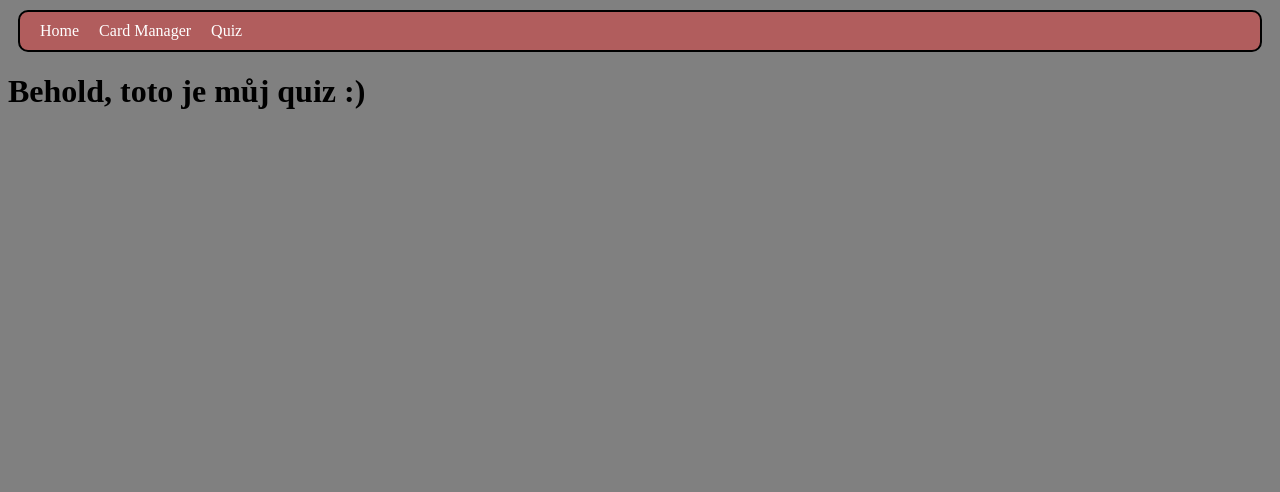
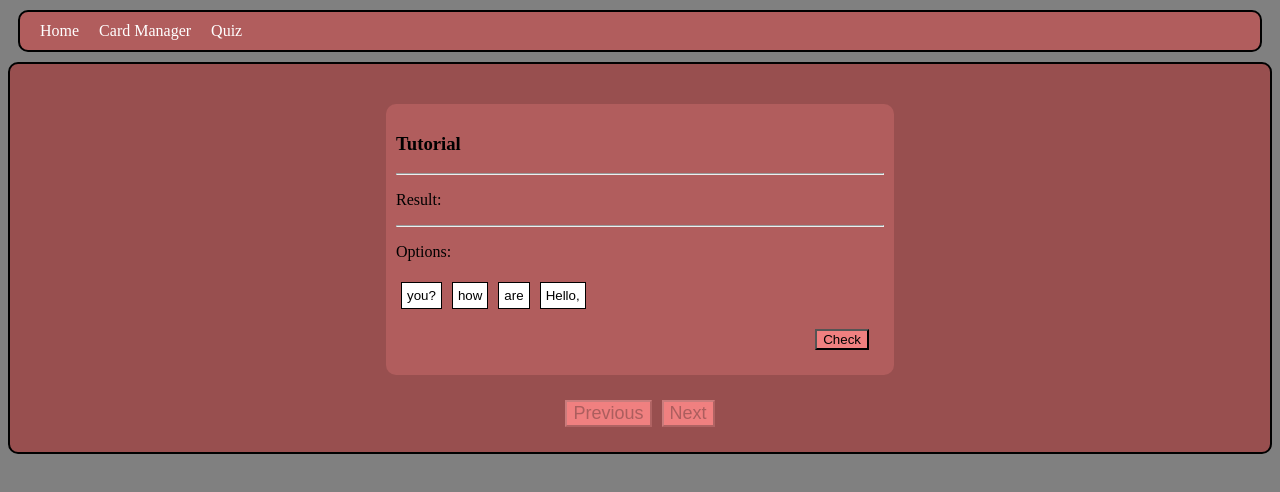
Before and after one commit to Vratislavberry/ReactCardsApp, a React (Vite) app: page /quiz in a window 1280 px wide. Shown: the top 492 px of the page. Built offline with nearby package versions, Linux system fonts and the light colour scheme.

Commit message:
Add Quiz functionality, add quizUI component

```diff
--- /dev/null
+++ b/src/components/QuizUI.jsx
@@ -0,0 +1,50 @@
+import React from "react";
+import SplitCard from "./SplitCard";
+
+function QuizUI(props) {
+  const [splitCards, setSplitCards] = React.useState(() => {
+    const data = window.localStorage.getItem("MY_SPLIT_CARDS");
+    return data
+      ? JSON.parse(data)
+      : [
+          {
+            title: "Tutorial",
+            text: "Hello, how are you?",
+          },
+        ];
+  });
+  const [currentCardIndex, setCurrentCardIndex] = React.useState(0);
+
+  return (
+    <div className="quiz-ui">
+      <div style={{ display: "flex", justifyContent: "center" }}>
+        <SplitCard
+          className={"splitCardFull"}
+          key={currentCardIndex}
+          title={splitCards[currentCardIndex].title}
+          text={splitCards[currentCardIndex].text}
+        />
+      </div>
+
+      <div className="quizNav">
+        <button
+          className="previousButton"
+          onClick={() => setCurrentCardIndex(currentCardIndex - 1)}
+          disabled={currentCardIndex === 0}
+        >
+          Previous
+        </button>
+
+        <button
+          className="nextButton"
+          onClick={() => setCurrentCardIndex(currentCardIndex + 1)}
+          disabled={currentCardIndex === splitCards.length - 1}
+        >
+          Next
+        </button>
+      </div>
+    </div>
+  );
+}
+
+export default QuizUI;
--- a/src/components/SplitCard.jsx
+++ b/src/components/SplitCard.jsx
@@ -108,7 +108,7 @@ function SplitCard(props) {
   }
 
   return (
-    <div className="splitCard">
+    <div className={props.className}>
       <h3>{props.title}</h3>
       <hr />
       <p>Result: </p>
--- a/src/index.css
+++ b/src/index.css
@@ -20,9 +20,7 @@ body {
   color: black;
 }
 
-
-
-.splitCard {
+.splitCardPreview {
   background-color: rgb(177, 93, 93);
   border: 2px solid black;
   border-radius: 10px;
@@ -30,6 +28,14 @@ body {
   padding: 10px;
   margin: 20px;
   float: left;
+}
+
+.splitCardFull {
+  background-color: rgb(177, 93, 93);
+  border-radius: 10px;
+  width: 40%;
+  padding: 10px;
+  margin: 20px;
 }
 
 .splitCardSegment {
@@ -60,7 +66,6 @@ body {
 .message p {
   padding: 10px;
   text-align: center;
-
 }
 
 .formAddSplitCard {
@@ -80,3 +85,25 @@ body {
   background-color: lightcoral;
   margin: 5px;
 }
+
+.quiz-ui {
+  background-color: rgb(152, 79, 79);
+  border: 2px solid black;
+  border-radius: 10px;
+  padding: 20px;
+
+}
+
+.quiz-ui button {
+  background-color: lightcoral;
+  margin: 5px;
+}
+
+.nextButton, .previousButton {
+  font-size: large;
+  margin: 20px;
+}
+
+.quizNav {
+  text-align: center;
+}
--- a/src/pages/CardManager.jsx
+++ b/src/pages/CardManager.jsx
@@ -5,12 +5,14 @@ import SplitCard from "../components/SplitCard";
 function CardManager() {
   const [splitCards, setSplitCards] = React.useState(() => {
     const data = window.localStorage.getItem("MY_SPLIT_CARDS");
-    return data ? JSON.parse(data) : [
-      {
-        title: "Tutorial",
-        text: "Hello, how are you?",
-      }
-    ];
+    return data
+      ? JSON.parse(data)
+      : [
+          {
+            title: "Tutorial",
+            text: "Hello, how are you?",
+          },
+        ];
   });
 
   React.useEffect(() => {
@@ -33,7 +35,7 @@ function CardManager() {
     <div>
       <FormAddSplitCard addSplitCard={addSplitCard} />
       {splitCards.map((splitCard, index) => (
-        <SplitCard key={index} title={splitCard.title} text={splitCard.text} />
+        <SplitCard key={index} title={splitCard.title} text={splitCard.text}  className={"splitCardPreview"}/>
       ))}
     </div>
   );
--- a/src/pages/Quiz.jsx
+++ b/src/pages/Quiz.jsx
@@ -1,7 +1,13 @@
 import React from "react";
+import SplitCard from "../components/SplitCard";
+import QuizUI from "../components/QuizUI";
 
 function Quiz() {
-    return (<h1>Behold, toto je můj quiz :)</h1>);
+  return (
+    <div>
+      <QuizUI />
+    </div>
+  );
 }
 
 export default Quiz;
```
Also changed, not shown: src/components/QuizBar.jsx (added, +7 -0 lines).
